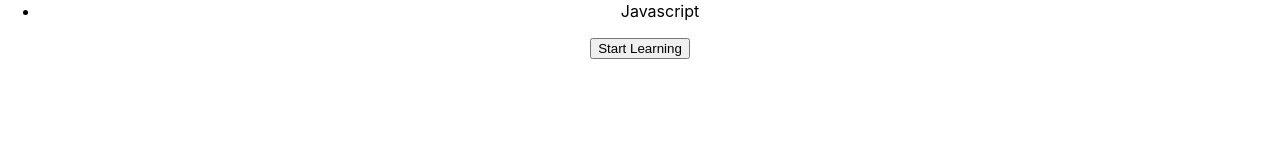
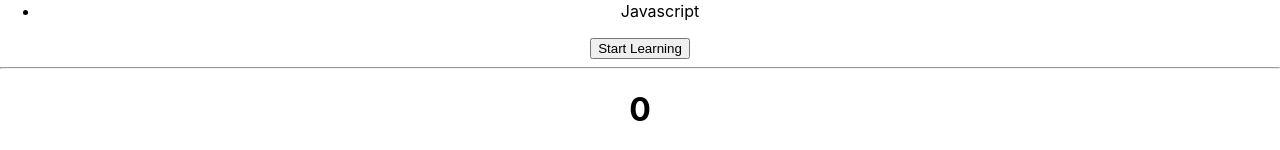
Before and after one commit to JustFelix-Dev/react-Jest-RTL, a React (Create React App) app: page / in a window 1280 px wide. Shown: the part 641-791 px from the top of the page. Built offline with nearby package versions, Linux system fonts and the light colour scheme.

Commit message:
counter:react-testing

```diff
--- a/package.json
+++ b/package.json
@@ -41,5 +41,4 @@
       "last 1 safari version"
     ]
   }
-
 }
--- a/src/App.tsx
+++ b/src/App.tsx
@@ -3,6 +3,7 @@
 import './App.css';
 import Application from './components/application/Application';
 import { Skills } from './components/skills/skills';
+import { Counter } from './components/counter/Counter';
 
 function App() {
   const skills = ['HTML','CSS','Javascript']
@@ -12,6 +13,8 @@
      <Application/>
      <hr />
      <Skills skills={skills}/>
+     <hr />
+     <Counter/>
     </div>
   );
 }
--- /dev/null
+++ b/src/components/counter/Counter.tsx
@@ -0,0 +1,11 @@
+import { useState } from "react";
+
+export const Counter =()=>{
+    const [count,setCount] = useState(0);
+    return(
+        <div>
+            <h1>{count}</h1>
+            <button onClick={()=>setCount(count + 1)}>Increment</button>
+        </div>
+    )
+}
```
Also changed, not shown: 1 other file (tests, documents, lock files or other folders).
